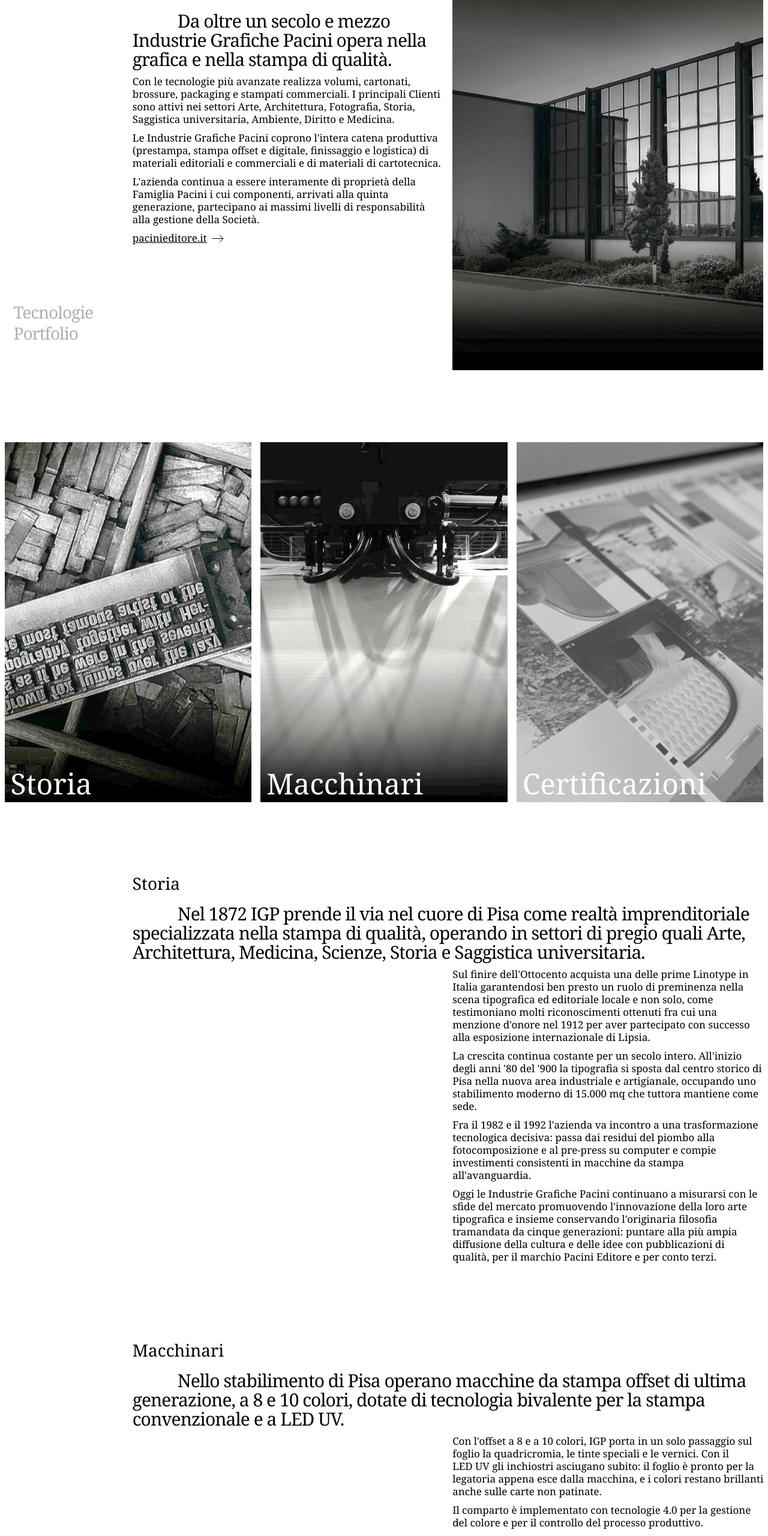
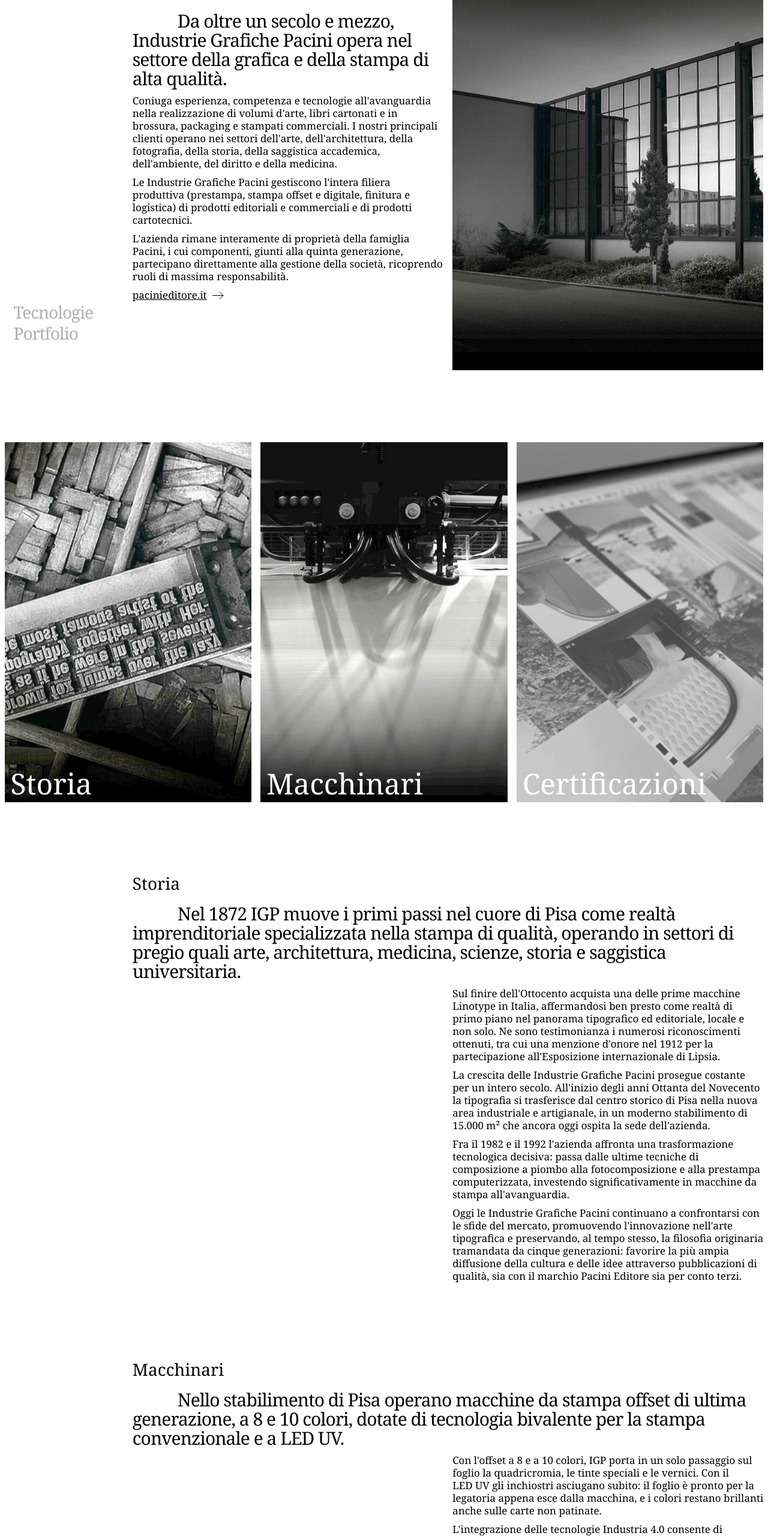
Before and after one commit to AlbertoDeMaria/pacini-igp, a plain HTML site: page azienda/index.html in a window 1280 px wide. Shown: the part 220-2780 px from the top of the page at 60% size. Drawn offline with Linux system fonts and the light colour scheme; a web font is replaced by a local one.

Commit message:
Testi rivisti dal cliente: Azienda, Tecnologie, Cosa stampiamo, Storia e Portfolio con la versione del file di Susanna del 18 nov

```diff
--- a/azienda/index.html
+++ b/azienda/index.html
@@ -66,11 +66,11 @@
   <section class="sec split" id="chi-siamo">
     <div class="split__text" data-reveal>
       <h2>Chi siamo</h2>
-      <p class="lead">Da oltre un secolo e mezzo Industrie Grafiche Pacini opera nella grafica e nella stampa di qualità.</p>
+      <p class="lead">Da oltre un secolo e mezzo, Industrie Grafiche Pacini opera nel settore della grafica e della stampa di alta qualità.</p>
       <div class="body">
-        <p>Con le tecnologie più avanzate realizza volumi, cartonati, brossure, packaging e stampati commerciali. I principali Clienti sono attivi nei settori Arte, Architettura, Fotografia, Storia, Saggistica universitaria, Ambiente, Diritto e Medicina.</p>
-        <p>Le Industrie Grafiche Pacini coprono l'intera catena produttiva (prestampa, stampa offset e digitale, finissaggio e logistica) di materiali editoriali e commerciali e di materiali di cartotecnica.</p>
-        <p>L'azienda continua a essere interamente di proprietà della Famiglia Pacini i cui componenti, arrivati alla quinta generazione, partecipano ai massimi livelli di responsabilità alla gestione della Società.</p>
+        <p>Coniuga esperienza, competenza e tecnologie all'avanguardia nella realizzazione di volumi d'arte, libri cartonati e in brossura, packaging e stampati commerciali. I nostri principali clienti operano nei settori dell'arte, dell'architettura, della fotografia, della storia, della saggistica accademica, dell'ambiente, del diritto e della medicina.</p>
+        <p>Le Industrie Grafiche Pacini gestiscono l'intera filiera produttiva (prestampa, stampa offset e digitale, finitura e logistica) di prodotti editoriali e commerciali e di prodotti cartotecnici.</p>
+        <p>L'azienda rimane interamente di proprietà della famiglia Pacini, i cui componenti, giunti alla quinta generazione, partecipano direttamente alla gestione della società, ricoprendo ruoli di massima responsabilità.</p>
         <p><a class="u" href="https://www.pacinieditore.it/">pacinieditore.it</a> <svg class="arrow" width="19" height="13" viewBox="0 0 19 13" aria-hidden="true"><path d="M0 6.5h18M12 .5l6 6-6 6" fill="none" stroke="currentColor"/></svg></p>
       </div>
     </div>
@@ -109,12 +109,12 @@
 
   <section class="sec" id="storia">
     <h2>Storia</h2>
-    <p class="lead" data-reveal>Nel 1872 IGP prende il via nel cuore di Pisa come realtà imprenditoriale specializzata nella stampa di qualità, operando in settori di pregio quali Arte, Architettura, Medicina, Scienze, Storia e Saggistica universitaria.</p>
+    <p class="lead" data-reveal>Nel 1872 IGP muove i primi passi nel cuore di Pisa come realtà imprenditoriale specializzata nella stampa di qualità, operando in settori di pregio quali arte, architettura, medicina, scienze, storia e saggistica universitaria.</p>
     <div class="body" data-reveal>
-      <p>Sul finire dell'Ottocento acquista una delle prime Linotype in Italia garantendosi ben presto un ruolo di preminenza nella scena tipografica ed editoriale locale e non solo, come testimoniano molti riconoscimenti ottenuti fra cui una menzione d'onore nel 1912 per aver partecipato con successo alla esposizione internazionale di Lipsia.</p>
-      <p>La crescita continua costante per un secolo intero. All'inizio degli anni '80 del '900 la tipografia si sposta dal centro storico di Pisa nella nuova area industriale e artigianale, occupando uno stabilimento moderno di 15.000 mq che tuttora mantiene come sede.</p>
-      <p>Fra il 1982 e il 1992 l'azienda va incontro a una trasformazione tecnologica decisiva: passa dai residui del piombo alla fotocomposizione e al pre-press su computer e compie investimenti consistenti in macchine da stampa all'avanguardia.</p>
-      <p>Oggi le Industrie Grafiche Pacini continuano a misurarsi con le sfide del mercato promuovendo l'innovazione della loro arte tipografica e insieme conservando l'originaria filosofia tramandata da cinque generazioni: puntare alla più ampia diffusione della cultura e delle idee con pubblicazioni di qualità, per il marchio Pacini Editore e per conto terzi.</p>
+      <p>Sul finire dell'Ottocento acquista una delle prime macchine Linotype in Italia, affermandosi ben presto come realtà di primo piano nel panorama tipografico ed editoriale, locale e non solo. Ne sono testimonianza i numerosi riconoscimenti ottenuti, tra cui una menzione d'onore nel 1912 per la partecipazione all'Esposizione internazionale di Lipsia.</p>
+      <p>La crescita delle Industrie Grafiche Pacini prosegue costante per un intero secolo. All'inizio degli anni Ottanta del Novecento la tipografia si trasferisce dal centro storico di Pisa nella nuova area industriale e artigianale, in un moderno stabilimento di 15.000&nbsp;m² che ancora oggi ospita la sede dell'azienda.</p>
+      <p>Fra il 1982 e il 1992 l'azienda affronta una trasformazione tecnologica decisiva: passa dalle ultime tecniche di composizione a piombo alla fotocomposizione e alla prestampa computerizzata, investendo significativamente in macchine da stampa all'avanguardia.</p>
+      <p>Oggi le Industrie Grafiche Pacini continuano a confrontarsi con le sfide del mercato, promuovendo l'innovazione nell'arte tipografica e preservando, al tempo stesso, la filosofia originaria tramandata da cinque generazioni: favorire la più ampia diffusione della cultura e delle idee attraverso pubblicazioni di qualità, sia con il marchio Pacini Editore sia per conto terzi.</p>
     </div>
   </section>
 
@@ -123,7 +123,7 @@
     <p class="lead" data-reveal>Nello stabilimento di Pisa operano macchine da stampa offset di ultima generazione, a 8 e 10&nbsp;colori, dotate di tecnologia bivalente per la stampa convenzionale e a LED&nbsp;UV.</p>
     <div class="body" data-reveal>
       <p>Con l'offset a 8 e a 10&nbsp;colori, IGP porta in un solo passaggio sul foglio la quadricromia, le tinte speciali e le vernici. Con il LED&nbsp;UV gli inchiostri asciugano subito: il foglio è pronto per la legatoria appena esce dalla macchina, e i colori restano brillanti anche sulle carte non patinate.</p>
-      <p>Il comparto è implementato con tecnologie 4.0 per la gestione del colore e per il controllo del processo produttivo.</p>
+      <p>L'integrazione delle tecnologie Industria&nbsp;4.0 consente di rispondere con precisione e flessibilità alle esigenze di un mercato in continua evoluzione e alle nuove sfide della comunicazione.</p>
       <p><a class="u" href="/pacini-igp/tecnologie/">Le tecnologie</a> <svg class="arrow" width="19" height="13" viewBox="0 0 19 13" aria-hidden="true"><path d="M0 6.5h18M12 .5l6 6-6 6" fill="none" stroke="currentColor"/></svg></p>
     </div>
   </section>
@@ -131,7 +131,7 @@
   <section class="sec" id="certificazioni">
     <h2>Certificazioni</h2>
     <div class="body" data-reveal>
-      <p>Nel 1997 IGP è una delle prime industrie grafiche in Italia a dotarsi della Certificazione di Qualità ISO 9001. Successivamente adegua le procedure aziendali alle norme di due ulteriori Certificazioni ottenute e mantenute negli anni: la ISO 14001 (Ambientale) e la ISO 45001 (Salute e Sicurezza sul Lavoro). Dal 2019 è certificata su tutta la filiera anche con la Certificazione FSC.</p>
+            <p>Nel 1997 IGP è la prima industria grafica in Italia a ottenere la Certificazione di Qualità ISO&nbsp;9001. Successivamente adegua le proprie procedure aziendali ai requisiti di altre due certificazioni, ottenute e mantenute negli anni: la ISO&nbsp;14001 (Gestione Ambientale) e la ISO&nbsp;45001 (Salute e Sicurezza sul Lavoro). Dal 2019 dispone inoltre della Certificazione FSC di Catena di Custodia, che garantisce la rintracciabilità dei materiali certificati lungo la filiera produttiva.</p>
     </div>
         <ul class="list" data-reveal>
       <li><span>ISO 9001</span><span>Qualità, dal 1997</span></li>
```
Also changed, not shown: index.html (+2 -2 lines), portfolio/cataloghi/index.html (+1 -1 lines), portfolio/index.html (+1 -1 lines), portfolio/inviti/index.html (+1 -1 lines), portfolio/libri/index.html (+1 -1 lines), portfolio/magazine/index.html (+1 -1 lines), portfolio/packaging/index.html (+1 -1 lines), tecnologie/index.html (+6 -6 lines).
